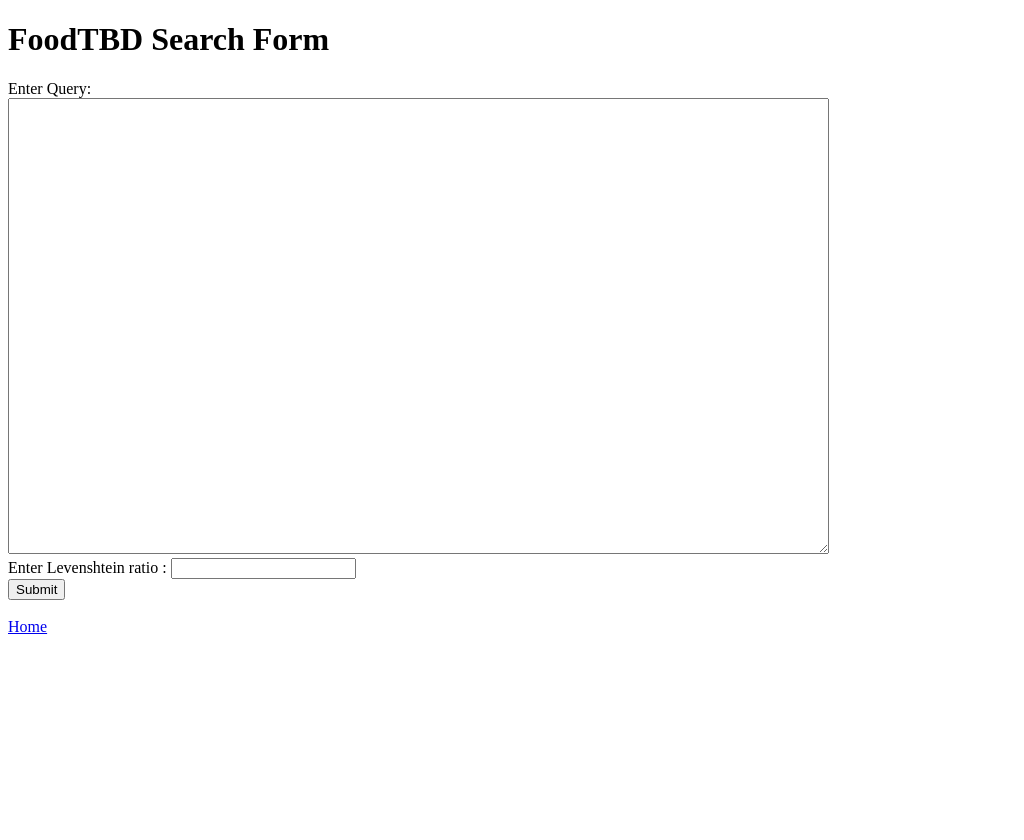
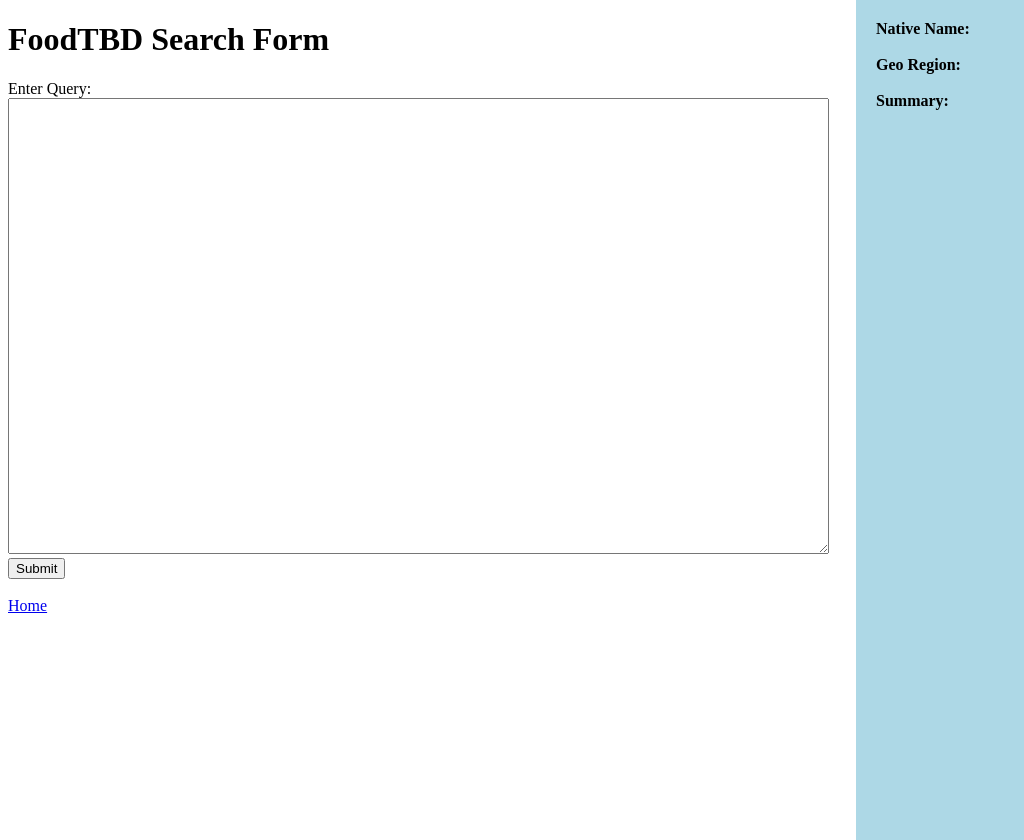
Before and after one commit to FoodTBD/foodie, a Next.js app: page /upload_ocr_text in a window 1280 px wide. Shown: the whole page, without its empty margins (0-1024 px from the left). Before the commit the page ends 800 px from the top, so only its background shows below. Built offline with nearby package versions, Linux system fonts and the light colour scheme.

Commit message:
removed Levenshtein ratio and added food item views

```diff
--- a/src/app/globals.css
+++ b/src/app/globals.css
@@ -32,3 +32,15 @@ input {
   width: 50%;
   height: 300px;
 }
+
+/* CSS */
+
+.resultsView {
+  height: 100%;
+  width: 30%;
+  position: absolute;
+  right: 0;
+  top: 0;
+  padding: 20px;
+  background-color: lightblue;
+  }
--- a/src/pages/upload_ocr_text.tsx
+++ b/src/pages/upload_ocr_text.tsx
@@ -5,17 +5,22 @@
 */
 
 import React, { useState, ChangeEvent, FormEvent, useEffect } from 'react';
-import axios from 'axios';
-import Link from 'next/link'
+import Link from 'next/link';
+import '../app/globals.css';
+
 
 export default function UploadOcrText() {
   const [ocrDataArray, setOcrDataArray] = useState('');
-  const [levenshteinRatio, setLevenshteinRatio] = useState('');
   const [matches, setMatches] = useState([]);
+  const [foodItemView, setFoodItemView] = useState({});
 
   const handleChange = (event: ChangeEvent<HTMLInputElement>) => {
     setOcrDataArray(event.target.value);
   };
+
+const handleFoodItemOnClick = (foodItem: any) => () =>{
+    setFoodItemView(foodItem);
+  }
 
   const handleSubmit = (event: { preventDefault: () => void; target: any; }) => {
     event.preventDefault();
@@ -23,19 +28,18 @@ export default function UploadOcrText() {
     const form = event.target;
     let promise = new Promise(function(resolve, reject) {
       setOcrDataArray(form[0].value);
-      setLevenshteinRatio(form[1].value);
+      // setLevenshteinRatio(form[1].value);
       resolve(form);
     });
     promise.then((form) => {
       const requestOptions = {
         method: 'POST',
         headers: { 'Content-Type': 'application/json' },
-        body: JSON.stringify({'searchText': form[0].value, 'levenshteinRatio': form[1].value})
+        body: JSON.stringify({'searchText': form[0].value})
         };
     fetch('http://127.0.0.1:5000/get_food_matches_from_string', requestOptions)
         .then(response => response.json())
         .then(data => setMatches(data['matches']));
-        // .then(data => console.log(data['matches']));
 
    console.log('Submitted text:', ocrDataArray);
     })
@@ -43,23 +47,35 @@ export default function UploadOcrText() {
 
   return (
     <div className="upload_ocr_text">
-      <div className='Results'>
-  <ul>
-  {matches.map((item, index) => (
-          <li >{item.name_native} [{item.name_en}]</li>
-        ))}
+      <div className='results'>
+        <ul>
+          {matches.map((item, index) => (
+            <li ><button onClick={handleFoodItemOnClick(item)}>{item.name_native} [{item.name_en}]</button></li>
+          ))}
         </ul>
-
-        </div><div>
+      </div>
+      <div className='resultsView'>
+        <b>Native Name:</b> {foodItemView.name_native}
+        <br></br><br></br>
+        {foodItemView.name_en ? <div><b>Name (English):</b> {foodItemView.name_en}<br></br><br></br></div> : ''}
+        {foodItemView.alt_names ? <div><b>Alt Names:</b> {foodItemView.alt_names}<br></br><br></br></div> : ''}
+        <b>Geo Region:</b> {foodItemView['Geo Region']}
+        <br></br><br></br>
+        <b>Summary:</b> {foodItemView.summary_en}
+        <br></br><br></br>
+        {foodItemView.wikipedia_url_en ? <div><a href={foodItemView.wikipedia_url_en}>{foodItemView.wikipedia_url_en}</a><br></br><br></br></div> : ''}
+        {foodItemView.image_url ? <div><img src={foodItemView.image_url} style={{ width: 200}}></img><br></br><br></br></div> : ''}
+        {foodItemView.how_to_eat_en ? <div><b>How To Eat:</b> {foodItemView.how_to_eat_en}<br></br><br></br></div> : ''}
+        {foodItemView.season ? <div><b>Season:</b> {foodItemView.season}<br></br><br></br></div> : ''}
+        {foodItemView.Notes ? <div><b>Notes:</b> {foodItemView.Notes}<br></br><br></br></div> : ''}
+      </div>
+      <div>
         <h1>FoodTBD Search Form</h1>
         <form onSubmit={handleSubmit}>
           <label>
             Enter Query:<br></br>
           </label>
-          <textarea rows={30} cols={100} defaultValue={ocrDataArray}/>
-          <br></br>
-          <label htmlFor="lang_list" >Enter Levenshtein ratio :  </label>
-            <input type="text" name="lang_list" />
+          <textarea rows={30} cols={100} defaultValue={ocrDataArray} />
           <br></br>
           <button type="submit">Submit</button>
         </form>
```
